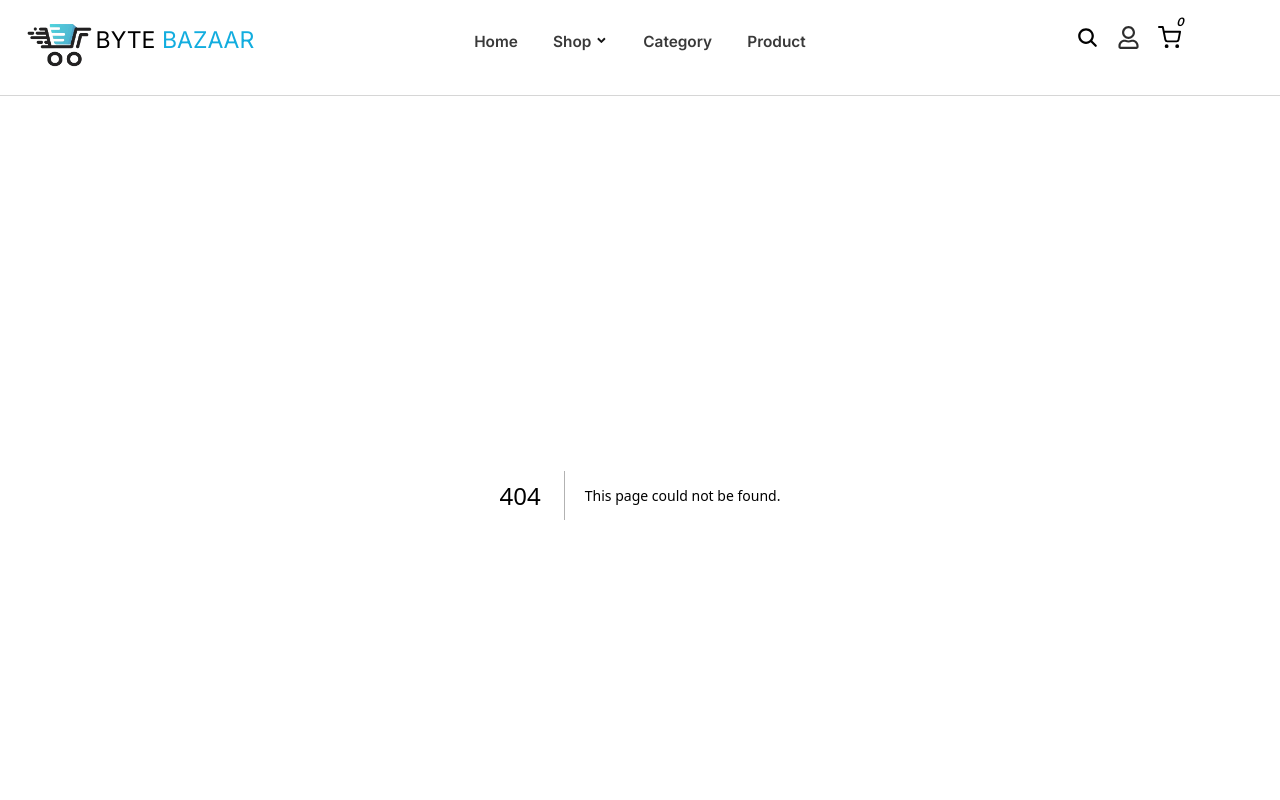
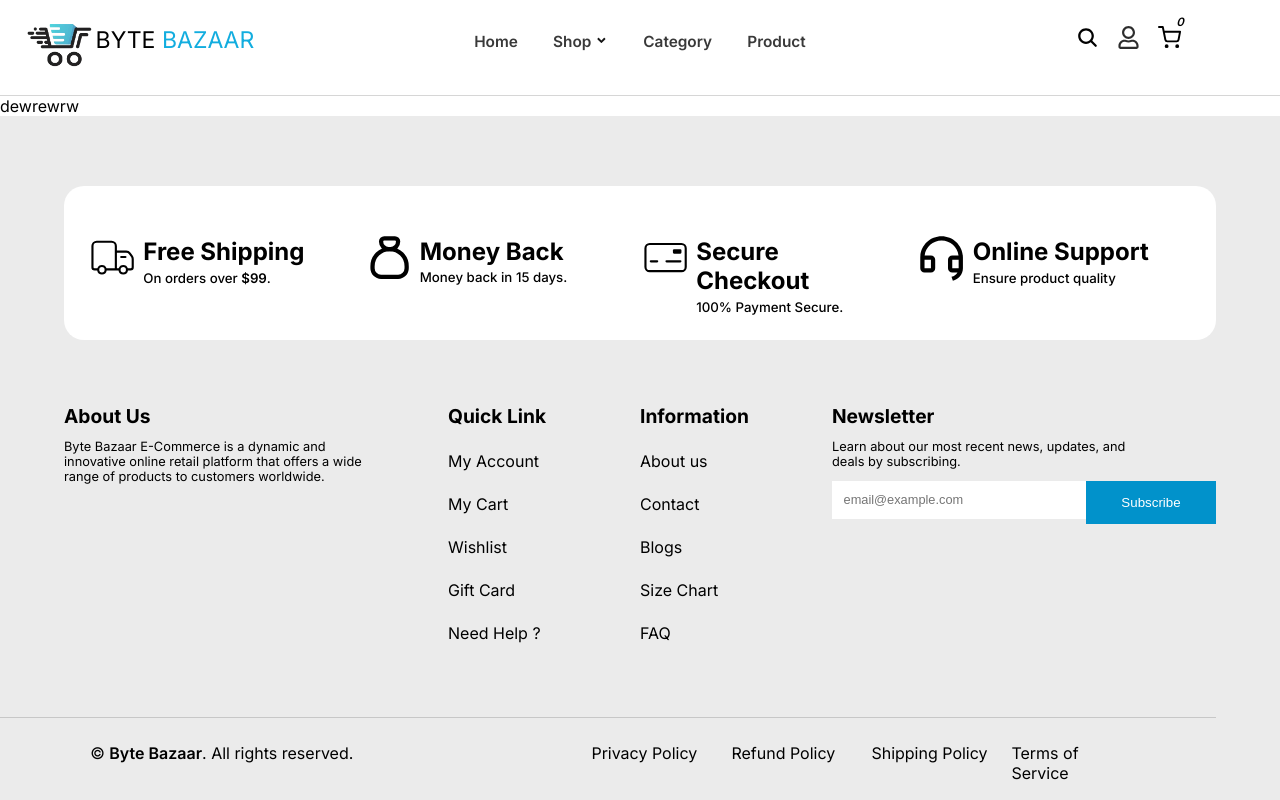
Before and after one commit to surajsinghgore/bytebazaar, a Next.js app: page /cart in a window 1280 px wide. Before the commit this address had no page. Shown: the top 800 px of the page. Built offline with nearby package versions, Linux system fonts and the light colour scheme.

Commit message:
pop carrt model closed on page changed

```diff
--- /dev/null
+++ b/app/cart/page.js
@@ -0,0 +1,9 @@
+import style from './style.module.css'
+
+export default function page() {
+  return (
+    <div>
+      dewrewrw
+    </div>
+  )
+}
--- a/components/CartPage/page.js
+++ b/components/CartPage/page.js
@@ -50,7 +50,7 @@ export default function Page() {
 
             <div className="cartButton">
               <button>
-                <Link href=""> View Cart</Link>
+                <Link href="/cart"> View Cart</Link>
               </button>
               <button>
                 <Link href="">Checkout</Link>
--- a/layout/Header/page.js
+++ b/layout/Header/page.js
@@ -1,6 +1,6 @@
 "use client";
 import { cartPopUpState } from "../../redux/slice/CartPopUpModelState";
-
+import { usePathname } from "next/navigation";
 import { ToastContainer, toast } from "react-toastify";
 import "react-toastify/dist/ReactToastify.css";
 import Image from "next/legacy/image";
@@ -14,6 +14,7 @@ import { useEffect, useState } from "react";
 import { useDispatch, useSelector } from "react-redux";
 import { clientLoginState } from "../../redux/slice/ClientLoginState";
 export default function Page() {
+  const pathname = usePathname();
   const { push } = useRouter();
   const dispatch = useDispatch();
   const loginState = useSelector((state) => state.clientLoginState);
@@ -65,6 +66,11 @@ export default function Page() {
       dispatch(clientLoginState(false));
     }
   }, [loginState]);
+
+  // path change open cart model disable
+  useEffect(() => {
+    dispatch(cartPopUpState(false));
+  }, [pathname]);
 
   return (
     <header>
```
Also changed, not shown: app/cart/style.module.css (added).
